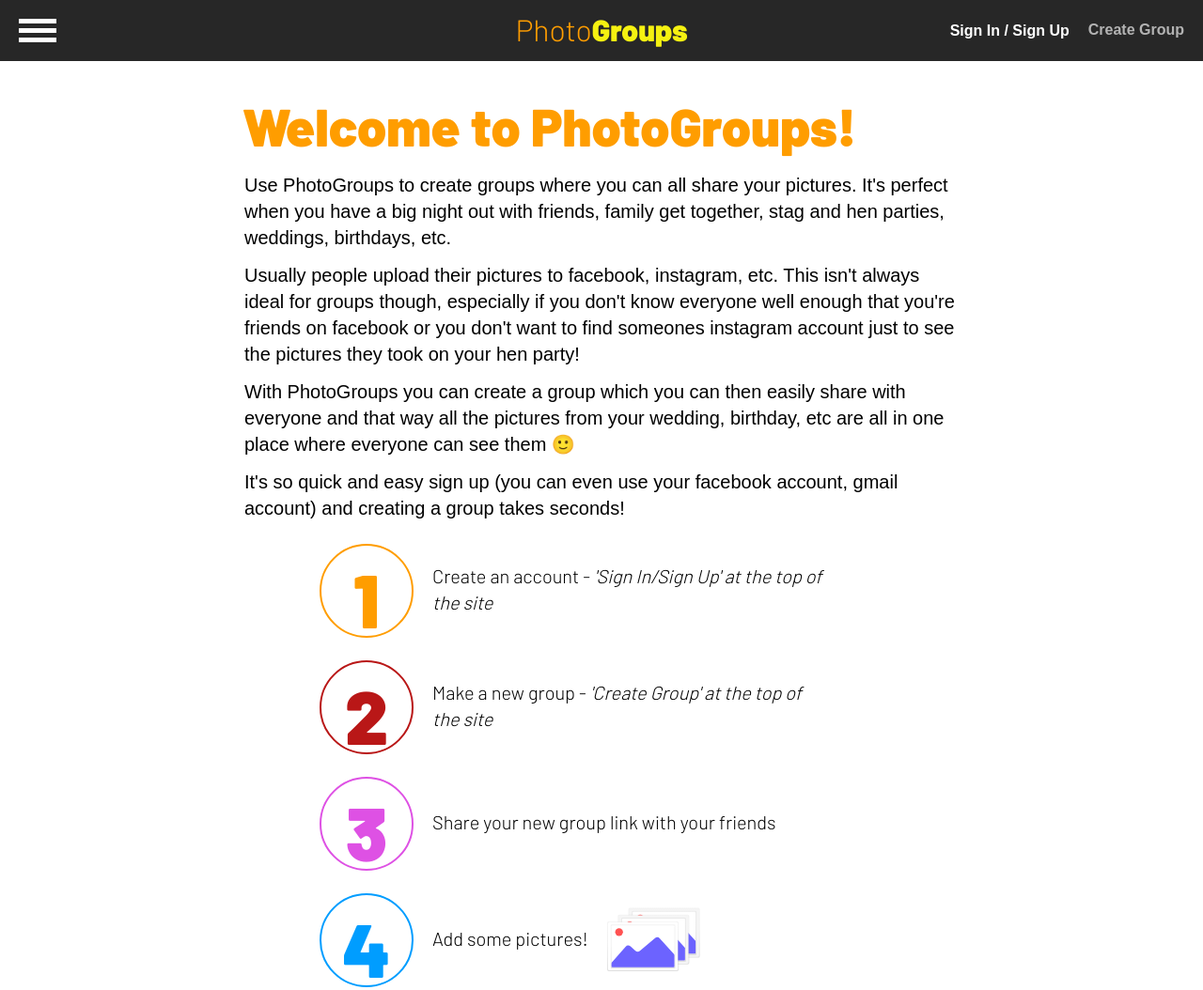
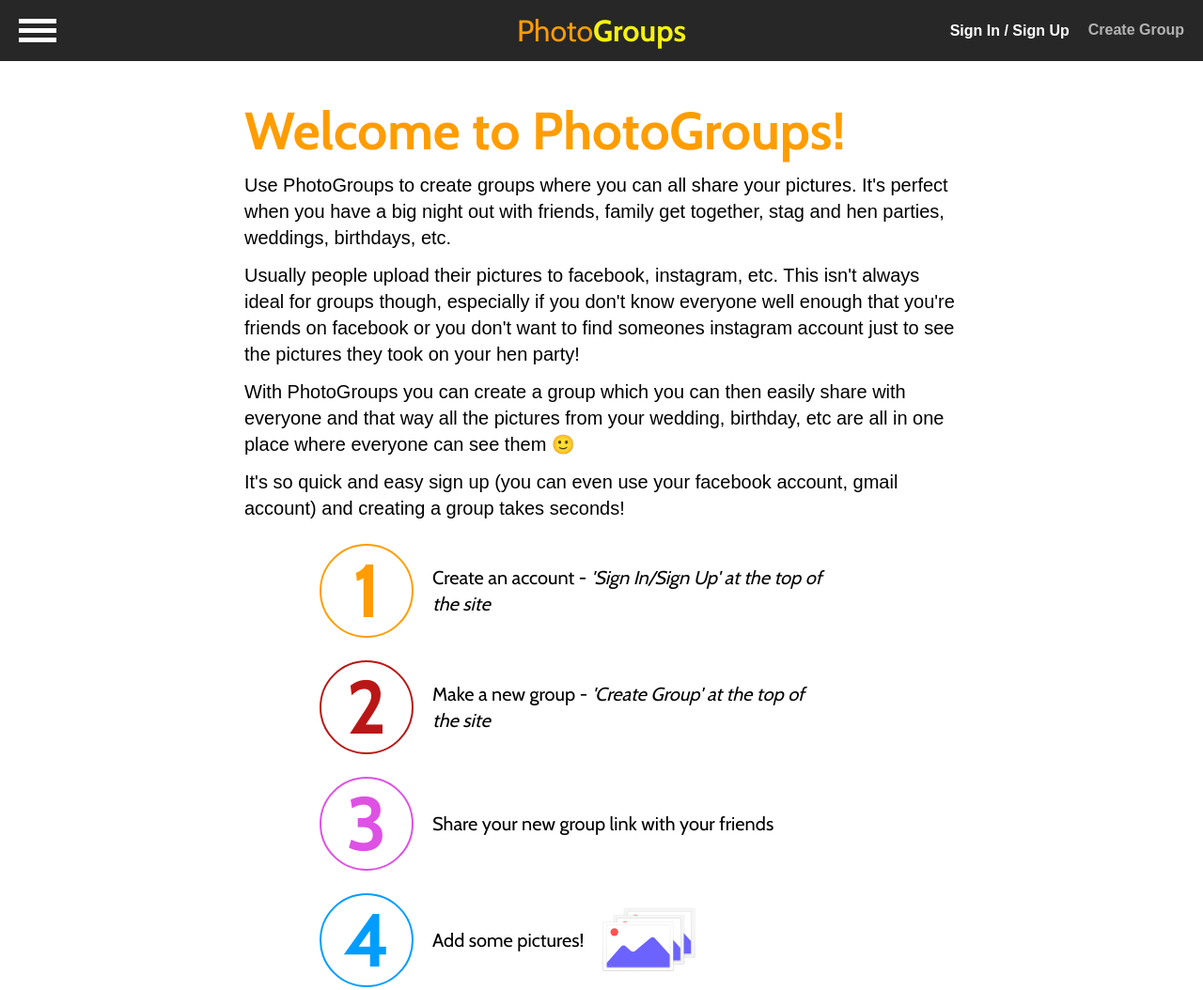
Before and after one commit to aFrontendDev/photogroups, a website: page index.html in a window 1280 px wide. Shown: the whole page at 94% size. Drawn offline with nearby package versions, Linux system fonts and the light colour scheme.

Commit message:
Change font

```diff
--- a/index.html
+++ b/index.html
@@ -7,13 +7,13 @@
 
     <link rel="preload" href="./firebase.js" as="script" />
 
+    <!-- fonts -->
+    <link href="https://fonts.googleapis.com/css?family=Cabin:400,700" rel="stylesheet">
+
     <!-- google auth -->
     <meta name="google-signin-client_id" content="683058876829-os3scru4tksmeno26h77rbd5l10sj1lr.apps.googleusercontent.com">
     <meta name="google-signin-cookiepolicy" content="single_host_origin">
     <meta name="google-signin-scope" content="profile email">
-
-    <!-- fonts -->
-    <!-- <link href="https://fonts.googleapis.com/css?family=Barlow:300,900" rel="stylesheet"> -->
 
     <title>PhotoGroups</title>
     <link rel="stylesheet" href="./normalize.css" />
--- a/styles.css
+++ b/styles.css
@@ -1,22 +1,7 @@
-/* fonts */
-
-@font-face {
-  font-family: 'barlow';
-  src: url('./fonts/barlow-black-webfont.woff2') format('woff2');
-  font-weight: 900;
-  font-style: normal;
-}
-
-@font-face {
-  font-family: 'barlow';
-  src: url('./fonts/barlow-light-webfont.woff2') format('woff2');
-  font-weight: 300;
-  font-style: normal;
-}
 
 /* settings */
 :root {
-  --custom-font: 'barlow', sans-serif;
+  --custom-font: 'Cabin', sans-serif;
   --color-text: #000;
   --max-width: 1440px;
   --vr: 6px;
@@ -315,7 +300,7 @@ fieldset {
   color: var(--color-text);
   font-family: sans-serif;
   font-size: 16px;
-  font-weight: 900;
+  font-weight: 700;
   cursor: pointer;
   display: inline-block;
   position: relative;
@@ -508,7 +493,7 @@ h1,
 h2,
 h3 {
   font-family: var(--custom-font);
-  font-weight: 300;
+  font-weight: 400;
   margin-top: 0;
   margin-bottom: calc(var(--vr) * 2);
 }
@@ -516,7 +501,7 @@ h3 {
 h1 span,
 h2 span,
 h3 span {
-  font-weight: 900;
+  font-weight: 700;
 }
 
 p {
@@ -537,7 +522,7 @@ p {
 .title-style-a {
   font-family: var(--custom-font);
   font-size: 24px;
-  font-weight: 900;
+  font-weight: 700;
   text-decoration: underline;
 }
 
@@ -546,7 +531,7 @@ p {
   display: inline-block;
   font-family: var(--custom-font);
   font-size: 32px;
-  font-weight: 900;
+  font-weight: 700;
 }
 
 .title-style-b::before {
@@ -612,7 +597,7 @@ p {
 
 .header__title .title {
   color: var(--color-d);
-  margin-top: 9px;
+  /* margin-top: 9px; */
 }
 
 .header__title .title span {
@@ -684,10 +669,10 @@ p {
   .header__title {
     margin: 0;
   }
-
+/*
   .header__title .title {
     margin-top: 3px;
-  }
+  } */
 
   .header__utils-item {
     margin-left: var(--ggw);
@@ -847,7 +832,7 @@ p {
 
 .menu__title {
   text-decoration: underline;
-  font-weight: 900;
+  font-weight: 700;
 }
 
 .menu__list {
@@ -1088,7 +1073,7 @@ p {
 .group__title {
   float: left;
   font-size: 32px;
-  font-weight: 900;
+  font-weight: 700;
   margin-bottom: 0;
 }
 
@@ -1133,7 +1118,7 @@ p {
   right: 0;
   background-color: var(--color-d);
   color: #fff;
-  font-weight: 900;
+  font-weight: 700;
   border: solid 2px var(--color-a);
   overflow: hidden;
   height: 0;
@@ -1483,7 +1468,7 @@ p {
 }
 
 .comment__name {
-  font-weight: 900;
+  font-weight: 700;
   font-family: var(--custom-font);
   color: var(--color-b);
 }
@@ -1544,7 +1529,7 @@ p {
 
 .section--style-a .section__title {
   font-size: 32px;
-  font-weight: 900;
+  font-weight: 700;
   color: var(--color-d);
 }
 
@@ -1570,7 +1555,7 @@ p {
 
 .steps__number {
   font-family: var(--custom-font);
-  font-weight: 900;
+  font-weight: 700;
   color: var(--color-d);
   border: solid 2px;
   border-radius: 50%;
@@ -1582,9 +1567,9 @@ p {
 
 .steps__number::after {
   position: absolute;
-  top: 18%;
+  top: 50%;
   left: 50%;
-  transform: translateX(-50%);
+  transform: translate(-50%, -50%);
   font-size: 55px;
   color: currentColor;
   font-family: var(--custom-font);
```
Also changed, not shown: group.html (+1 -1 lines), fonts/cabin-bold-webfont.woff2 (added), fonts/cabin-regular-webfont.woff2 (added).
